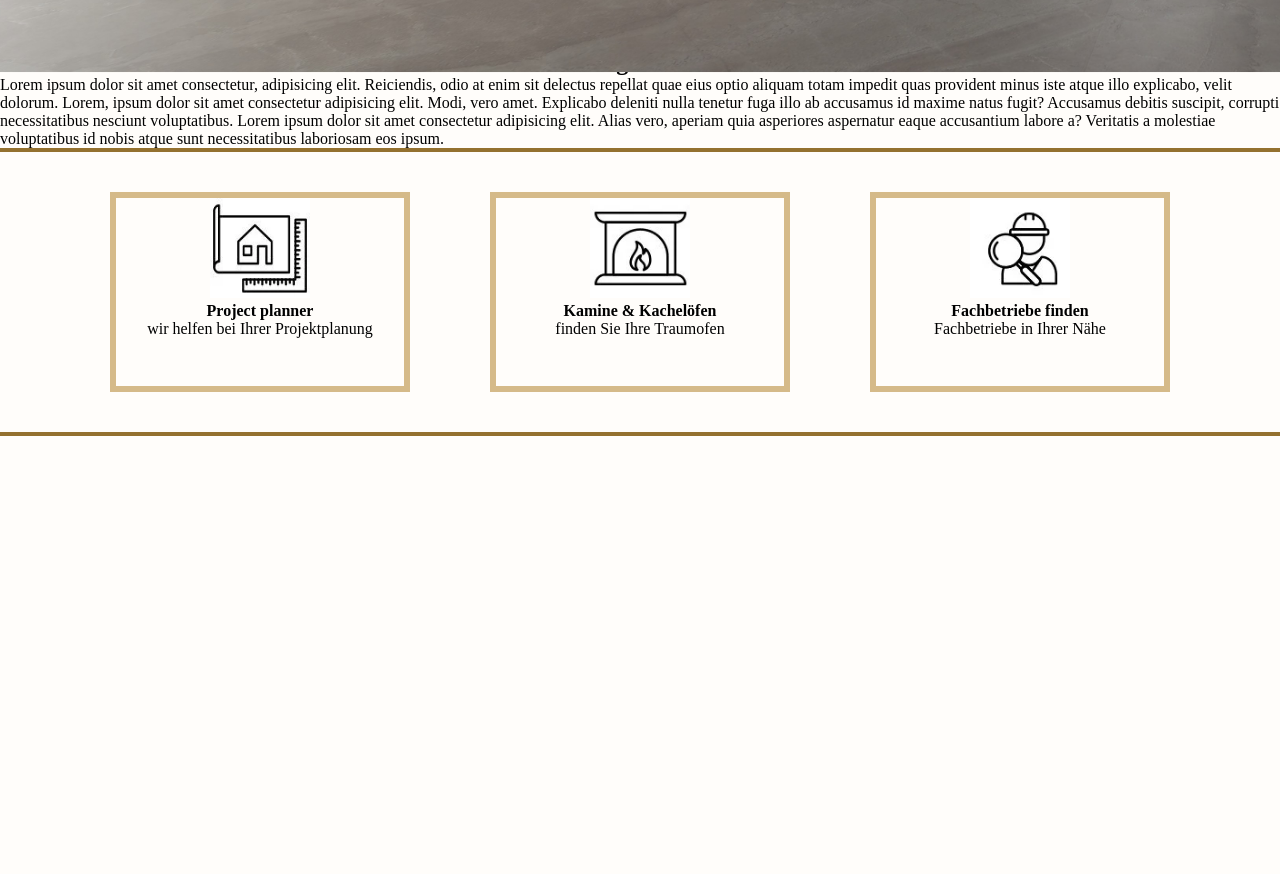
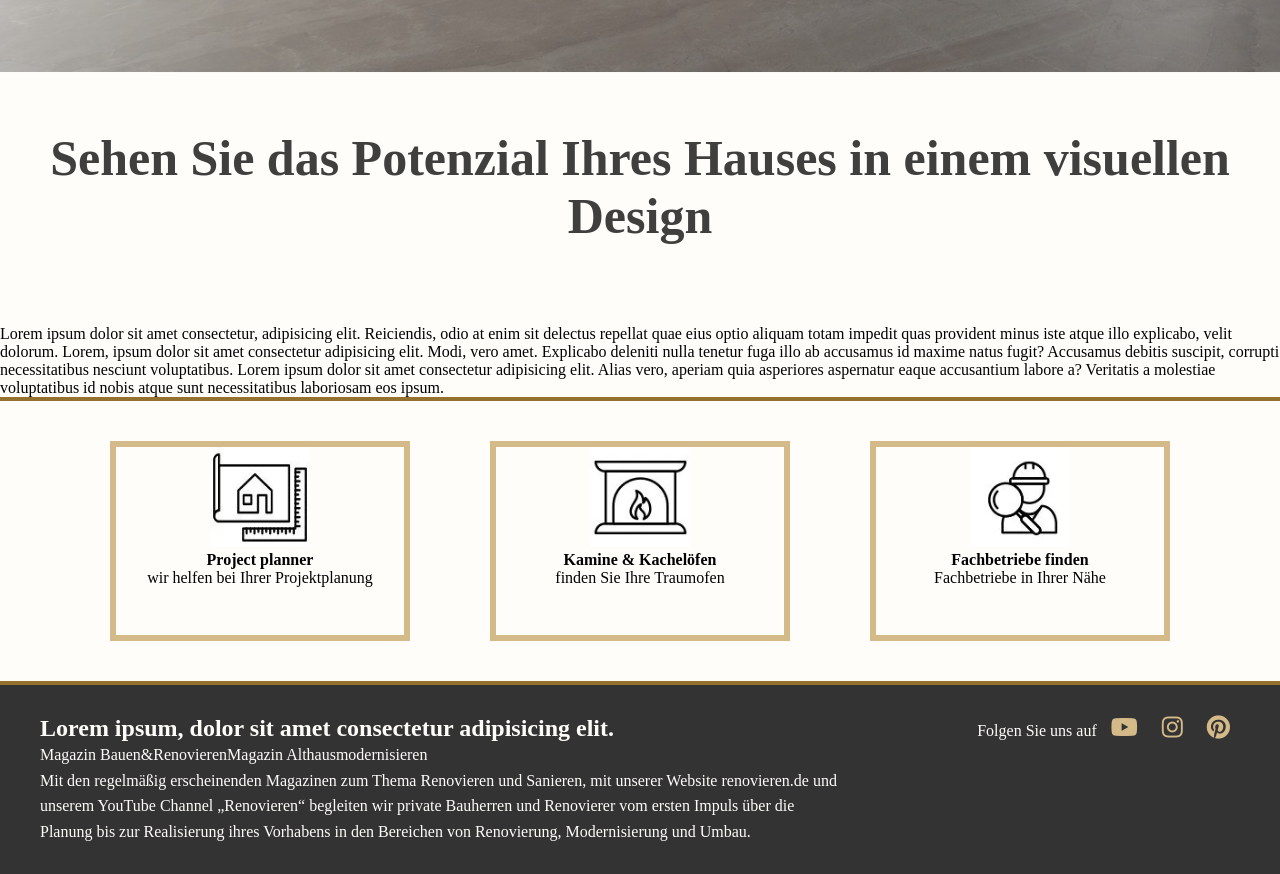
Before and after one commit to bita9170/My-Project, a website: page index.html in a window 1280 px wide. Shown: the part 980-1854 px from the top of the page. Before the commit the page ends 1416 px from the top, so only its background shows below. Drawn offline with Linux system fonts and the light colour scheme.

Commit message:
Added html code & css of footer

```diff
--- a/index.html
+++ b/index.html
@@ -4,6 +4,10 @@
     <meta charset="UTF-8">
     <meta name="viewport" content="width=device-width, initial-scale=1.0">
     <link rel="stylesheet" href="src/css/main.css">
+    <link
+      rel="stylesheet"
+      href="https://cdnjs.cloudflare.com/ajax/libs/font-awesome/5.15.3/css/all.min.css"
+    />
     <title>Sass Project</title>
 </head>
 <body>
@@ -71,5 +75,20 @@
         <p>Fachbetriebe in Ihrer Nähe</p></div>
     </div>
 
+    <footer class="footer">
+        <div class="footer-content">
+          <div class="footer-text">
+            <h3>Lorem ipsum, dolor sit amet consectetur adipisicing elit.</h3>
+            <p>Magazin Bauen&RenovierenMagazin Althausmodernisieren</p>
+            <p>Mit den regelmäßig erscheinenden Magazinen zum Thema Renovieren und Sanieren, mit unserer Website renovieren.de und unserem YouTube Channel „Renovieren“ begleiten wir private Bauherren und Renovierer vom ersten Impuls über die Planung bis zur Realisierung ihres Vorhabens in den Bereichen von Renovierung, Modernisierung und Umbau.</p>
+          </div>
+          <div class="social-icons">
+            Folgen Sie uns auf
+            <a href="#"><i class="fab fa-youtube"></i></a>
+            <a href="#"><i class="fab fa-instagram"></i></a>
+            <a href="#"><i class="fab fa-pinterest"></i></a>
+          </div>
+        </div>
+      </footer>
 </body>
 </html>
--- a/src/sass/main.scss
+++ b/src/sass/main.scss
@@ -191,6 +191,7 @@
         height: 100px;
       }
     }
+  }
   h1 {
     font: $Roboto;
     font-size: 50px;
@@ -198,4 +199,47 @@
     color: rgba(0, 0, 0, 0.752);
     text-align: center;
   }
+
+  footer {
+    background-color: #333;
+    color: $my-white;
+    padding: 30px 0;
   }
+
+  .footer-content {
+    display: flex;
+    justify-content: space-between;
+    align-items: flex-start;
+    max-width: 1200px;
+    margin: 0 auto;
+  }
+
+  .footer-text {
+    flex: 2;
+  }
+
+  .footer-text h3 {
+    font-size: 24px;
+  }
+
+  .footer-text p {
+    font-size: 16px;
+    line-height: 1.6;
+  }
+
+  .social-icons {
+    flex: 1;
+    text-align: right;
+  }
+
+  .social-icons a {
+    color: $ocher-light;
+    text-decoration: none;
+    font-size: 24px;
+    margin: 0 10px;
+    transition: color 0.3s ease;
+  }
+
+  .social-icons a:hover {
+    color: $my-white;
+  }
```
Also changed, not shown: src/css/main.css, 1 other file. Lines whose indentation alone changed are shown as unchanged.
